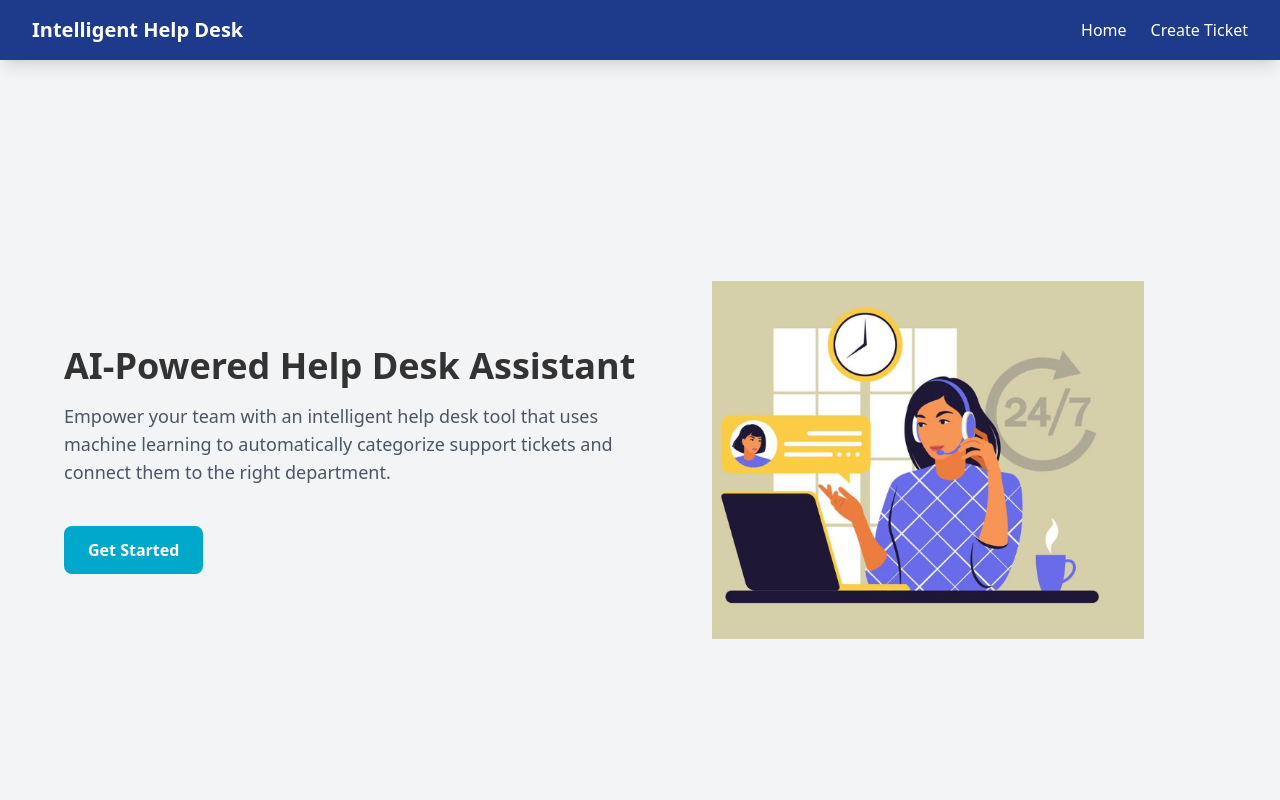
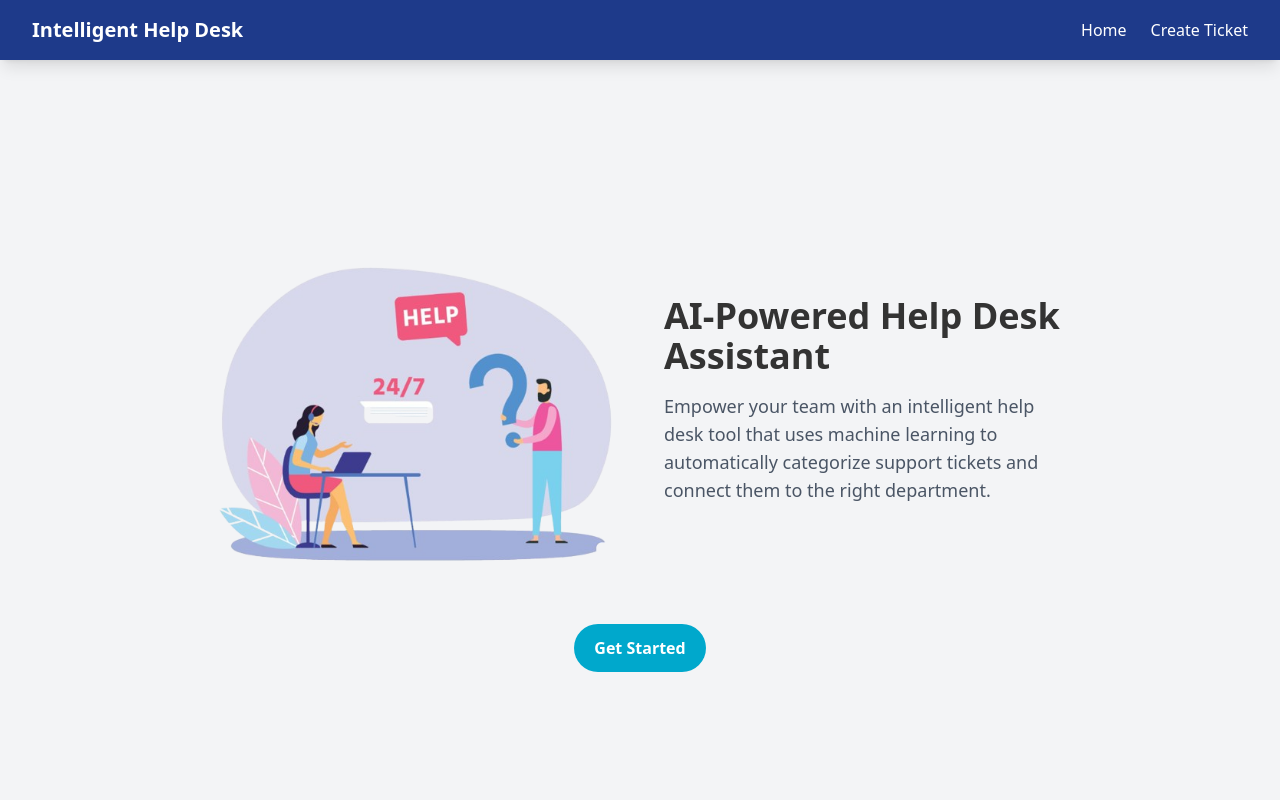
Before and after one commit to Priyadarshani7/Intelligent-Help-Desk-Tool, a React (Vite) app in the folder frontend/: page / in a window 1280 px wide. Shown: the top 800 px of the page. Built offline with nearby package versions, Linux system fonts and the light colour scheme.

Commit message:
Small changes

```diff
--- a/frontend/src/App.jsx
+++ b/frontend/src/App.jsx
@@ -7,8 +7,6 @@ import CreateTicket from './pages/CreateTicket';
 function App() {
   return (
     <BrowserRouter>
-
-
       <Routes>
         <Route path="/" element={<Home />} />
       <Route path="/create-ticket" element={<CreateTicket/>}/>
--- a/frontend/src/components/Header.jsx
+++ b/frontend/src/components/Header.jsx
@@ -1,5 +1,5 @@
 import React, { useState } from "react";
-import { FaCartArrowDown } from "react-icons/fa";
+
 import { ImCross } from "react-icons/im";
 import { GiHamburgerMenu } from "react-icons/gi";
 import { Link } from "react-router-dom";
--- a/frontend/src/main.jsx
+++ b/frontend/src/main.jsx
@@ -1,11 +1,10 @@
-import React, { StrictMode } from 'react';   // Import React and StrictMode
-import { createRoot } from 'react-dom/client'; // Import createRoot from react-dom
-import './index.css';  // Import Tailwind CSS
-import App from './App.jsx';  // Import App component
+import React, { StrictMode } from 'react';
+import { createRoot } from 'react-dom/client';
+import './index.css';
+import App from './App.jsx';
 
-// Correct usage of createRoot and StrictMode
-const rootElement = document.getElementById('root');  // Get the root div
-const root = createRoot(rootElement);  // Create the root for rendering
+const rootElement = document.getElementById('root');
+const root = createRoot(rootElement);
 
 root.render(
   <StrictMode>
--- a/frontend/src/pages/Home.jsx
+++ b/frontend/src/pages/Home.jsx
@@ -1,31 +1,37 @@
 import React from "react";
 import MainLayout from "../layout/MainLayout";
-import image from '../assets/pic2.png';
+import image from '../assets/pic1.png';
 
 const HomePage = () => {
   return (
     <MainLayout>
-      <div className="bg-[#f3f4f6] min-h-screen flex items-center justify-center">
-        <div className="container mx-auto px-16 py-16 flex flex-col lg:flex-row items-center">
+      <div className="bg-[#f3f4f6] min-h-screen flex flex-col justify-center items-center px-12 py-20">
+        <div className="flex flex-col lg:flex-row items-center justify-between w-full max-w-4xl">
 
-          <div className="lg:w-1/2 text-center lg:text-left">
-            <h1 className="text-3xl lg:text-4xl font-semibold text-[#333] mb-4">
+          <div className="w-full lg:w-1/2 flex justify-center mb-10 lg:mb-0">
+            <img
+              src={image}
+              alt="Help Desk"
+              className="w-full max-w-md h-auto object-contain"
+            />
+          </div>
+
+
+          <div className="w-full lg:w-1/2 text-center lg:text-left px-6">
+            <h1 className="text-4xl font-semibold text-[#333] mb-4">
               AI-Powered Help Desk Assistant
             </h1>
             <p className="text-lg text-gray-600 mb-6">
               Empower your team with an intelligent help desk tool that uses machine learning to automatically categorize support tickets and connect them to the right department.
             </p>
+          </div>
+        </div>
 
-            <div className="mt-10">
-              <button className="px-6 py-3 bg-[#00A8CC] text-white font-semibold rounded-lg hover:bg-[#008C99] transition duration-300 ease-in-out">
-                Get Started
-              </button>
-            </div>
-          </div>
 
-          <div className="lg:w-1/2 mt-8 lg:mt-0">
-            <img src={image} alt="Help Desk" className="w-3/4 h-auto object-contain mx-auto" />
-          </div>
+        <div className="mt-12">
+          <button className="px-5 py-3 bg-[#00A8CC] text-white font-semibold rounded-4xl hover:bg-[#008C99] transition duration-300 ease-in-out">
+            Get Started
+          </button>
         </div>
       </div>
     </MainLayout>
```
Also changed, not shown: frontend/src/assets/pic1.png.
